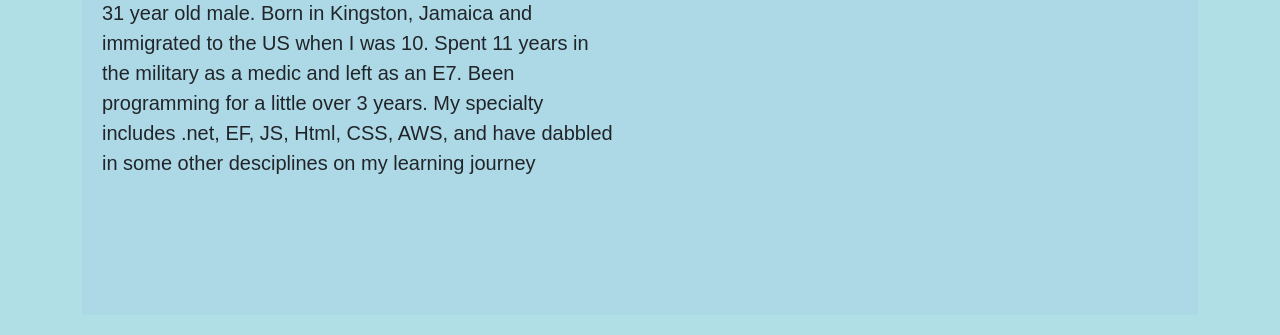
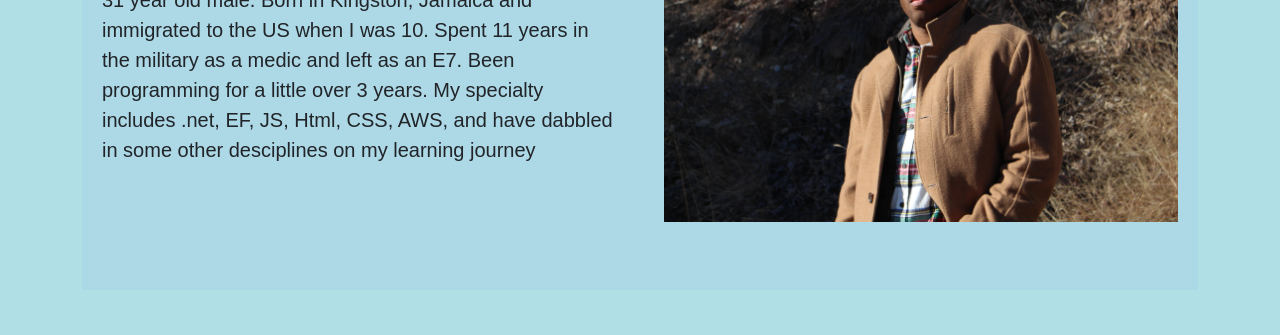
Before and after one commit to Fender1992/Resume, a plain HTML site: page index.html in a window 1280 px wide. Shown: the part 188-523 px from the top of the page. Drawn offline with nearby package versions, Linux system fonts and the light colour scheme.

Commit message:
Update index.html

```diff
--- a/index.html
+++ b/index.html
@@ -11,7 +11,7 @@
     <div class="header" col-xxl-8 px-4 py-5">
       <div class="row flex-lg-row-reverse align-items-center g-5 py-5">
         <div class="col-10 col-sm-8 col-lg-6">
-          <img src="./images/unnamed.jpg" class="d-block mx-lg-auto img-fluid" alt="Bootstrap Themes" width="700" height="500" loading="lazy">
+          <img src="./profile_photo.png" class="d-block mx-lg-auto img-fluid" alt="Bootstrap Themes" width="700" height="500" loading="lazy">
         </div>
         <div class="col-lg-6">
           <h1 class="display-5 fw-bold text-body-emphasis lh-1 mb-3">Software Engineer</h1>
```
